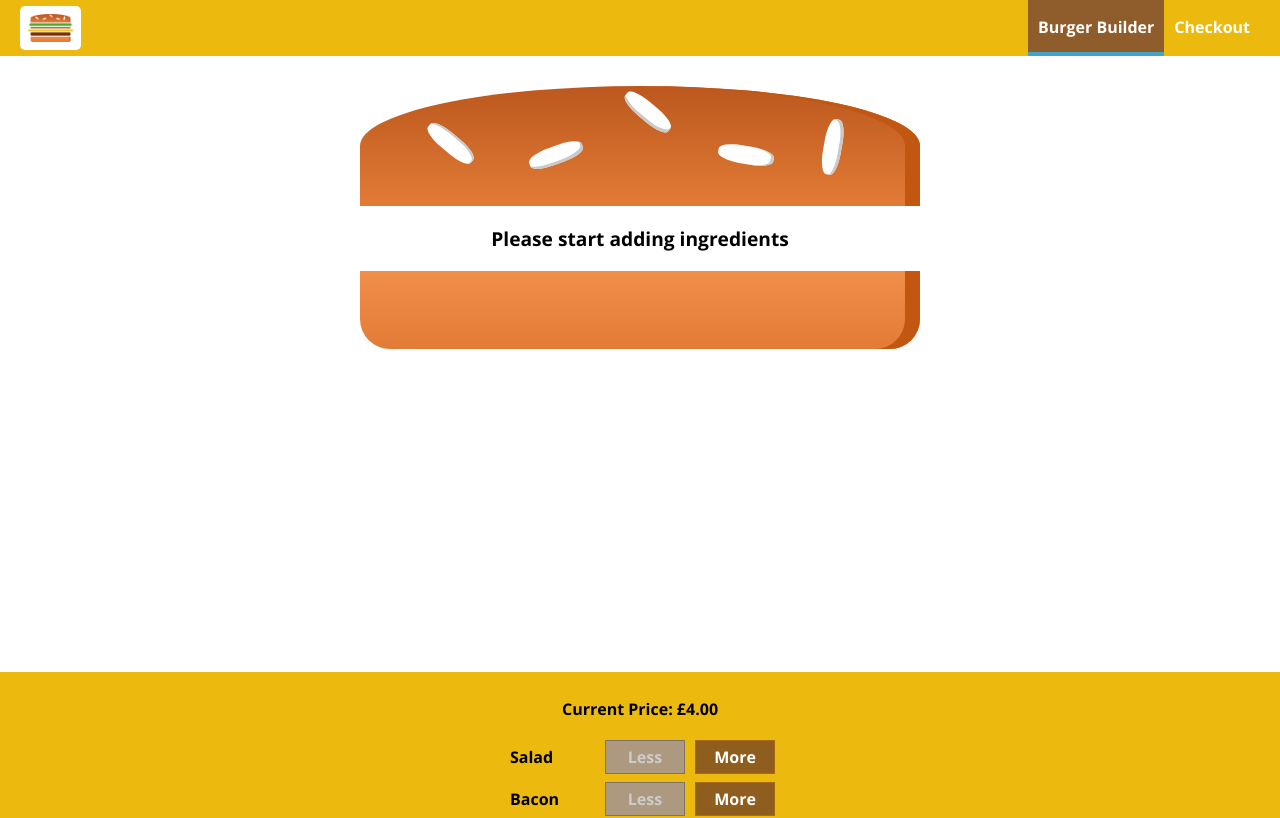
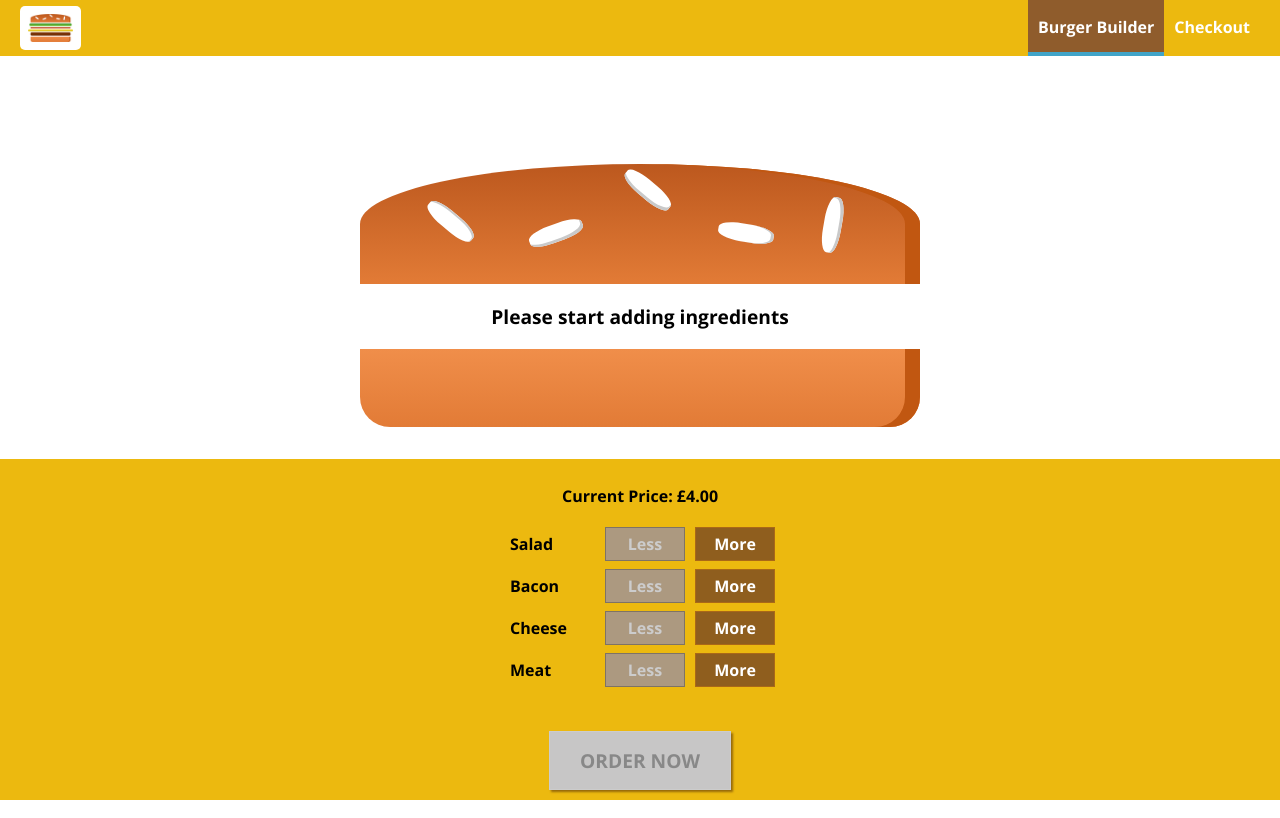
Before and after one commit to DarrylJF/react-burger-builder, a React (Create React App) app: page / in a window 1280 px wide. Shown: the top 818 px of the page. Built offline with nearby package versions, Linux system fonts and the light colour scheme.

Commit message:
build controls positioned absolutely fixed bottom

```diff
--- a/src/components/Burger/BuildControls/BuildControls.module.scss
+++ b/src/components/Burger/BuildControls/BuildControls.module.scss
@@ -7,6 +7,8 @@
     box-shadow: 0 2px 1px #ccc;
     margin: auto;
     padding: 10px 0;
+    position: absolute;
+    bottom: 0;
     .OrderButton {
       background-color: #DAD735;
       outline: none;
--- a/src/components/Layout/Layout.js
+++ b/src/components/Layout/Layout.js
@@ -16,7 +16,7 @@ class Layout extends Component {
 
   sideDrawerToggleHandler = () => {
     this.setState((prevState) => {
-      return {showSideDrawer: !this.state.showSideDrawer}
+      return {showSideDrawer: !prevState.showSideDrawer}
     })
   }
 
--- a/src/components/Layout/Layout.module.scss
+++ b/src/components/Layout/Layout.module.scss
@@ -1,3 +1,3 @@
 .Content {
-  margin-top: 72px;
+  margin-top: 150px;
 }
```
